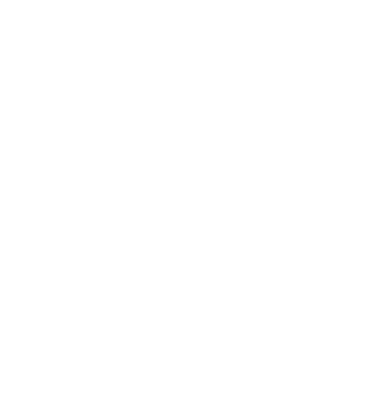
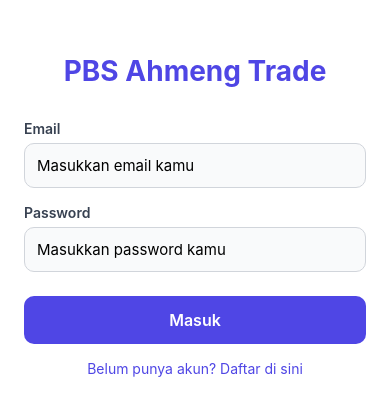
Before and after one commit to DimasIyzaRaditya/PBS-Ahmeng-Trade, a React Native app in the folder mobile/: screen / in a window 390 px wide. Shown: the part 207-622 px from the top of the page. Built offline with nearby package versions, Linux system fonts and the light colour scheme.

Commit message:
feat: hubungkan AuthNavigator dan AppNavigator di RootNavigator

```diff
--- a/mobile/App.js
+++ b/mobile/App.js
@@ -3,6 +3,8 @@
 import { StatusBar } from 'expo-status-bar';
 import { ActivityIndicator, View } from 'react-native';
 import { AuthProvider, useAuth } from './src/context/AuthContext';
+import AuthNavigator from './src/navigation/AuthNavigator';
+import AppNavigator from './src/navigation/AppNavigator';
 
 function RootNavigator() {
   const { token, loading } = useAuth();
@@ -15,7 +17,7 @@
     );
   }
 
-  return null;
+  return token ? <AppNavigator /> : <AuthNavigator />;
 }
 
 export default function App() {
```
